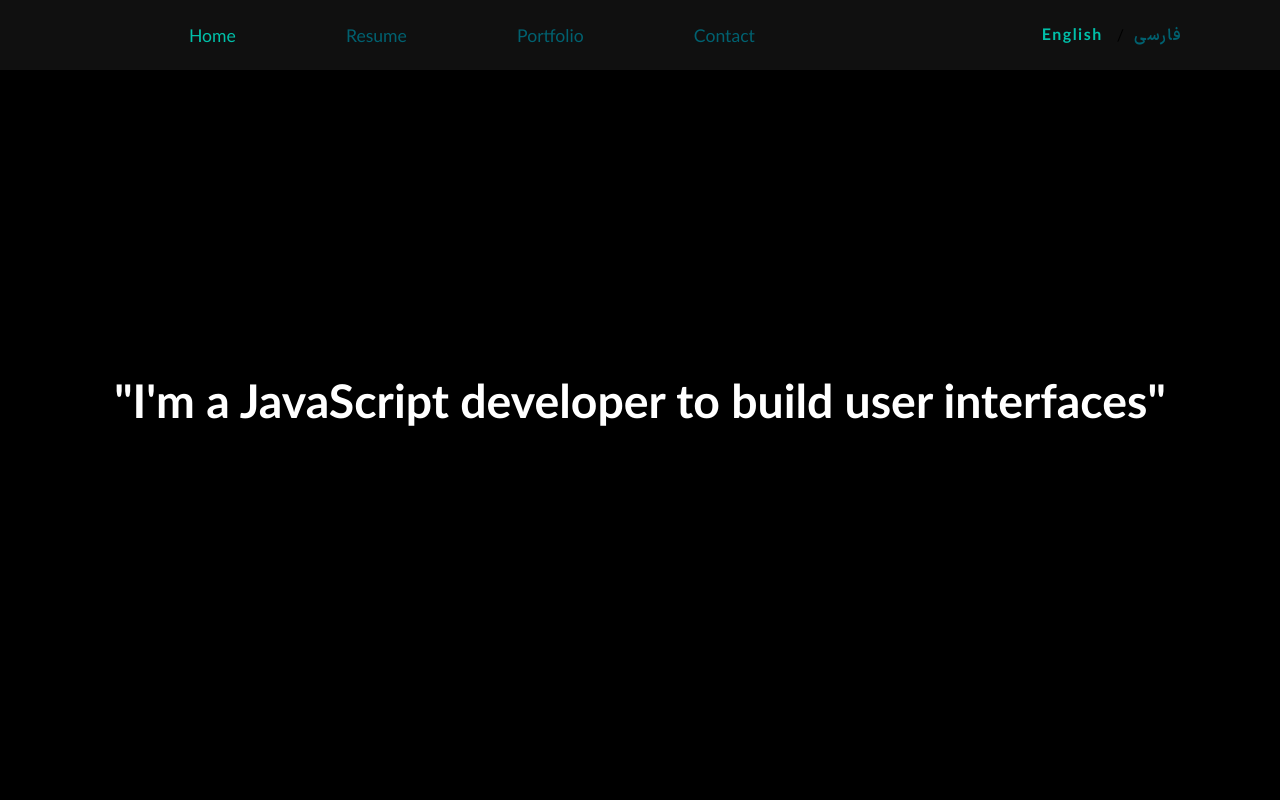
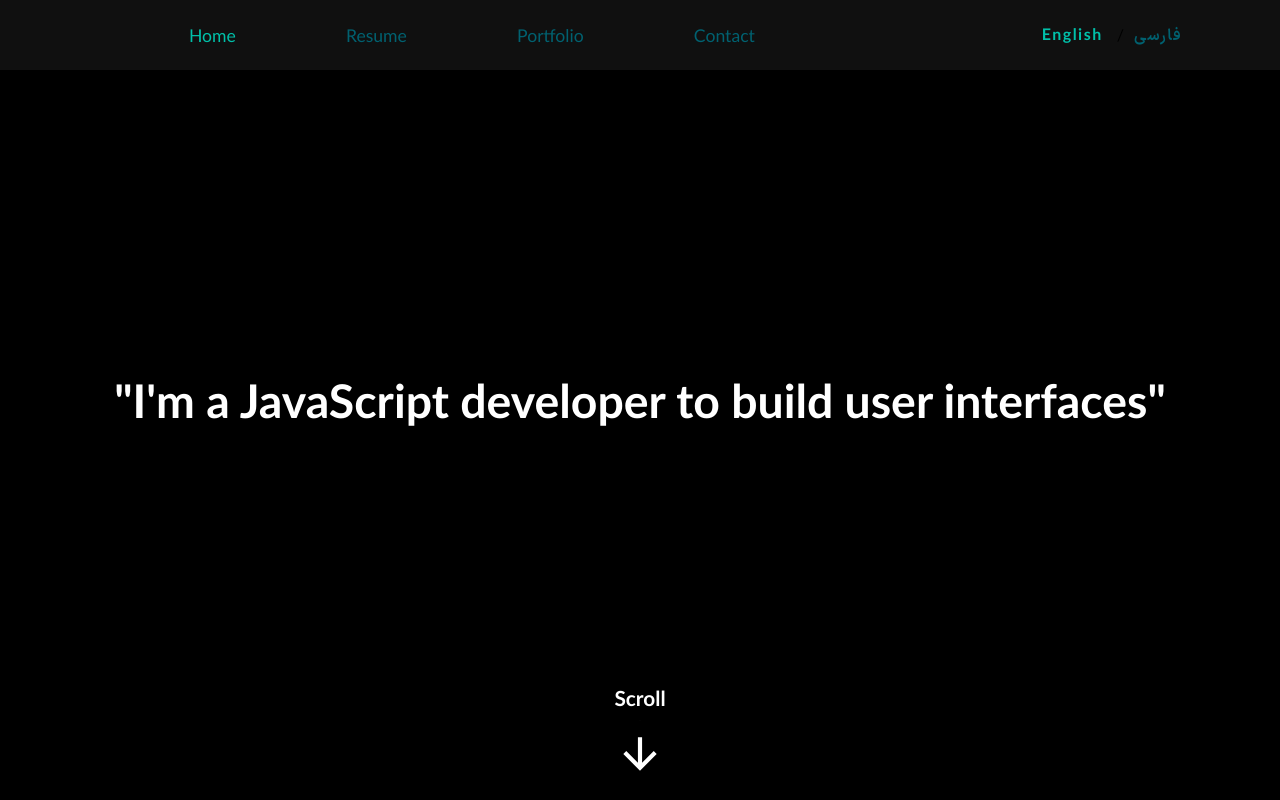
Before and after one commit to sina-olfati/sina-olfati-site, a React (Create React App) app: page / in a window 1280 px wide. Built offline with nearby package versions, Linux system fonts and the light colour scheme; a web font is replaced by a local one.

Commit message:
Home: made the scroll advice

```diff
--- a/public/assets/locales/en/translation.json
+++ b/public/assets/locales/en/translation.json
@@ -10,6 +10,7 @@
 
 
     "home_top": "I'm a JavaScript developer to build user interfaces",
+    "home_scroll": "Scroll",
     "home_middle_im": "I am,",
     "home_middle_name": "SINA OLFATI",
     "home_bottom_age": "19 year's  old",
--- a/public/assets/locales/fa/translation.json
+++ b/public/assets/locales/fa/translation.json
@@ -9,6 +9,7 @@
 
 
     "home_top": "من یک توسعه‌دهنده جاوااسکریپت برای ساخت رابط‌های کاربری هستم",
+    "home_scroll": "برو پایین",
     "home_middle_im": "نام من،",
     "home_middle_name": "سینا الفتی",
     "home_bottom_age": "19 ساله",
--- a/src/screens/Home.css
+++ b/src/screens/Home.css
@@ -130,3 +130,65 @@
     background-position: center bottom;
   }
 }
+
+/* scroll advice */
+
+.no-parallax .scroll {
+  /* border: solid 1px white; */
+  position: absolute;
+  bottom: 20px;
+  display: flex;
+  flex-direction: column;
+  justify-content: center;
+  align-items: center;
+}
+
+.no-parallax .scroll h2 {
+  font-size: 1.3rem;
+  padding: 10px;
+}
+
+.no-parallax .scroll .arrows {
+  width: 60px;
+  height: 60px;
+  position: relative;
+  display: flex;
+  flex-direction: column;
+  align-items: center;
+  justify-content: center;
+  overflow: hidden;
+}
+
+.no-parallax .scroll .arrows::before {
+  content: "";
+  width: 60px;
+  height: 10px;
+  background-image: linear-gradient(black, rgba(0, 0, 0, 0));
+  position: absolute;
+  top: 0;
+  z-index: 1;
+}
+
+.no-parallax .scroll .arrows::after {
+  content: "";
+  width: 60px;
+  height: 10px;
+  background-image: linear-gradient(rgba(0, 0, 0, 0), black);
+  position: absolute;
+  bottom: 0;
+  z-index: 1;
+}
+
+.no-parallax .scroll .arrows svg {
+  /* border: solid 1px; */
+  width: 50px;
+  height: 50px;
+  position: relative;
+  top: 25px;
+  animation: arrow 1.5s infinite;
+}
+
+@keyframes arrow {
+  from {top: 25px;}
+  to {top: -25px;}
+}
--- a/src/screens/Home.tsx
+++ b/src/screens/Home.tsx
@@ -4,6 +4,9 @@ import './Home.css'
 // components
 import Menu from '../components/menu/Menu'
 import About from '../components/home/About';
+
+// icons
+import ArrowDownwardIcon from '@mui/icons-material/ArrowDownward';
 
 // i18next
 import { useTranslation } from "react-i18next";
@@ -31,6 +34,13 @@ const Home = () => {
         <main>
           <section className="no-parallax">
             <h1 className='top-text'>"{t("home_top")}"</h1>
+            <div className='scroll'>
+              <h2>{t("home_scroll")}</h2>
+              <div className='arrows'>
+                <ArrowDownwardIcon />
+                <ArrowDownwardIcon />
+              </div>
+            </div>
           </section>
           <section className="parallax bg">
             <h1>
```
Lines whose indentation alone changed are shown as unchanged.
